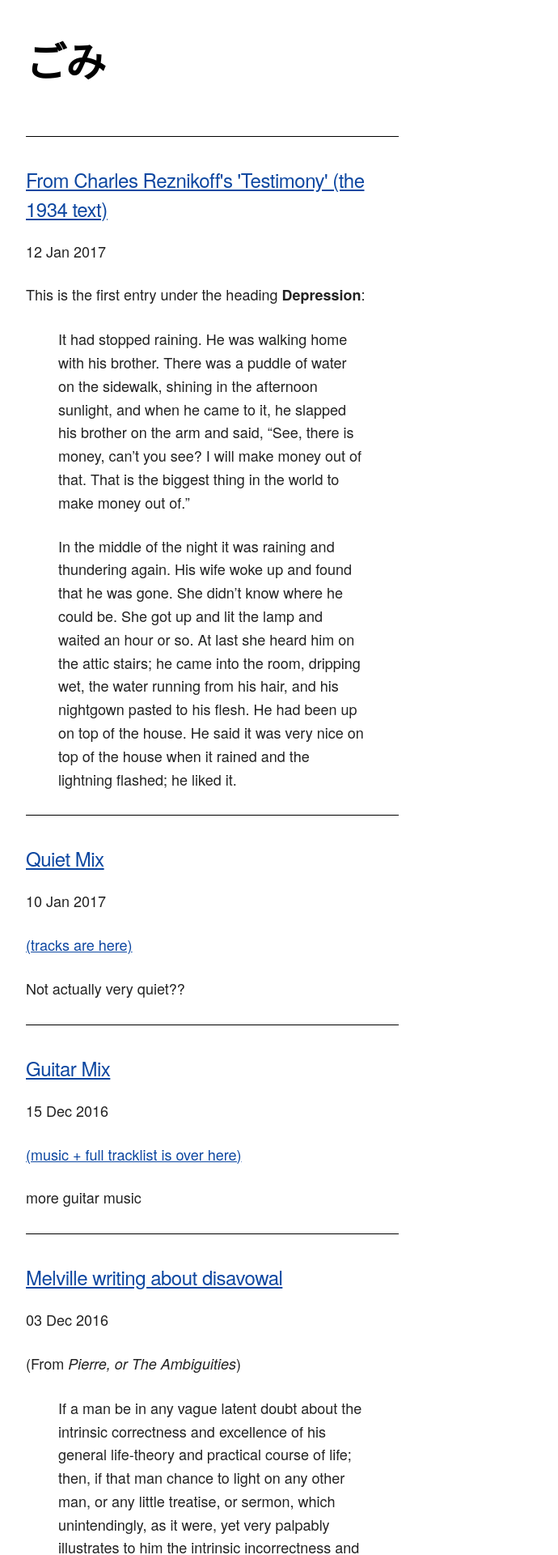
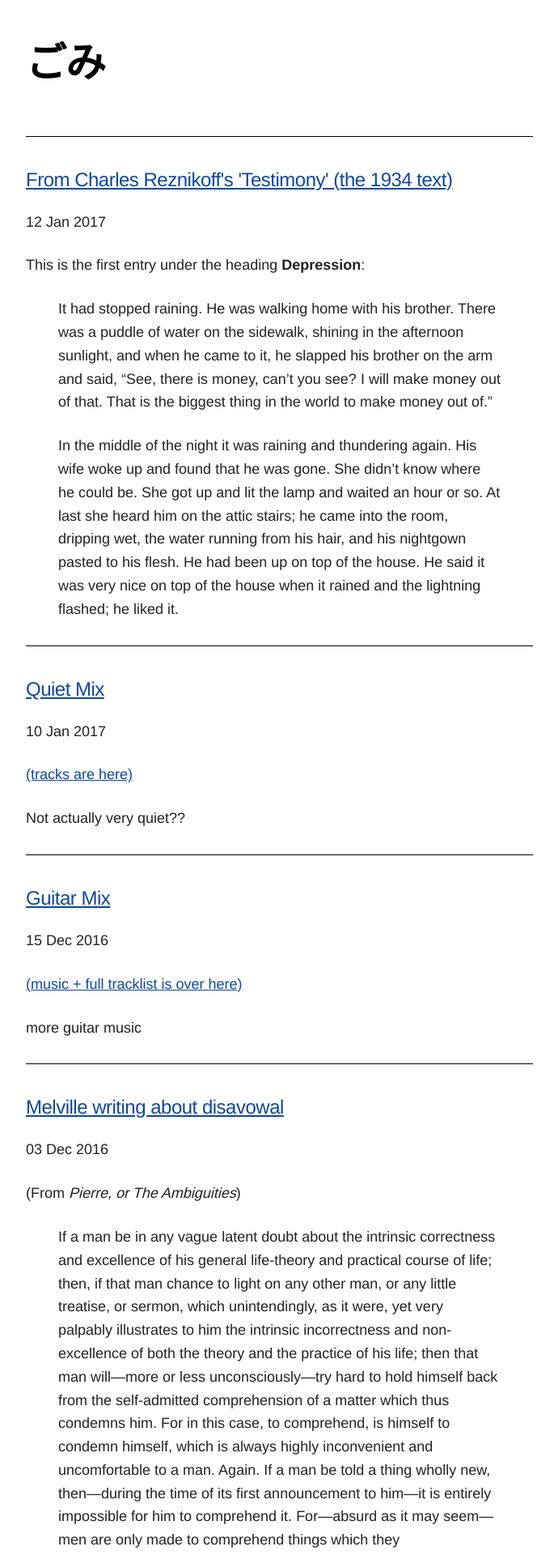
Before and after one commit to mt-trash/mt-trash.github.io, a Jekyll site: the page built from index.html, in a window 1280 px wide. Shown: the top 1920 px of the page at 81% size, without its empty margins (128-818 px from the left). Built offline with Jekyll 4.4.1, drawn with Linux system fonts in a browser that asks for light colours; the list of posts is cut into pages by our own code.

Commit message:
font changed to Arimo

```diff
--- a/_layouts/default.html
+++ b/_layouts/default.html
@@ -11,7 +11,7 @@
 
       <!-- FONT
       –––––––––––––––––––––––––––––––––––––––––––––––––– -->
-
+      <link href="https://fonts.googleapis.com/css?family=Arimo:400,700" rel="stylesheet">
 
       <!-- CSS
       –––––––––––––––––––––––––––––––––––––––––––––––––– -->
--- a/css/skeleton.css
+++ b/css/skeleton.css
@@ -124,7 +124,7 @@
   font-size: 1.8em; /* currently ems cause chrome bug misinterpreting rems on body element */
   line-height: 1.6;
   font-weight: 400;
-  font-family: "HelveticaNeue", "Helvetica Neue", Helvetica, Arial, sans-serif;
+  font-family: "Arimo", "HelveticaNeue", "Helvetica Neue", Helvetica, Arial, sans-serif;
   color: #222222; }
 
 
--- a/index.html
+++ b/index.html
@@ -3,7 +3,7 @@
 title: Empty Trash
 ---
 <div class="row">
-  <div class="six columns" style="margin-top: 1%">
+  <div class="eight columns" style="margin-top: 1%">
   	<hr>
     {% for post in paginator.posts %}
       <h5><a href="{{ post.url }}" title="{{ post.title }}">{{ post.title }}</a></h5>
```
Also changed, not shown: _posts/2016-10-21-rock-mix.md (+2 -2 lines).
